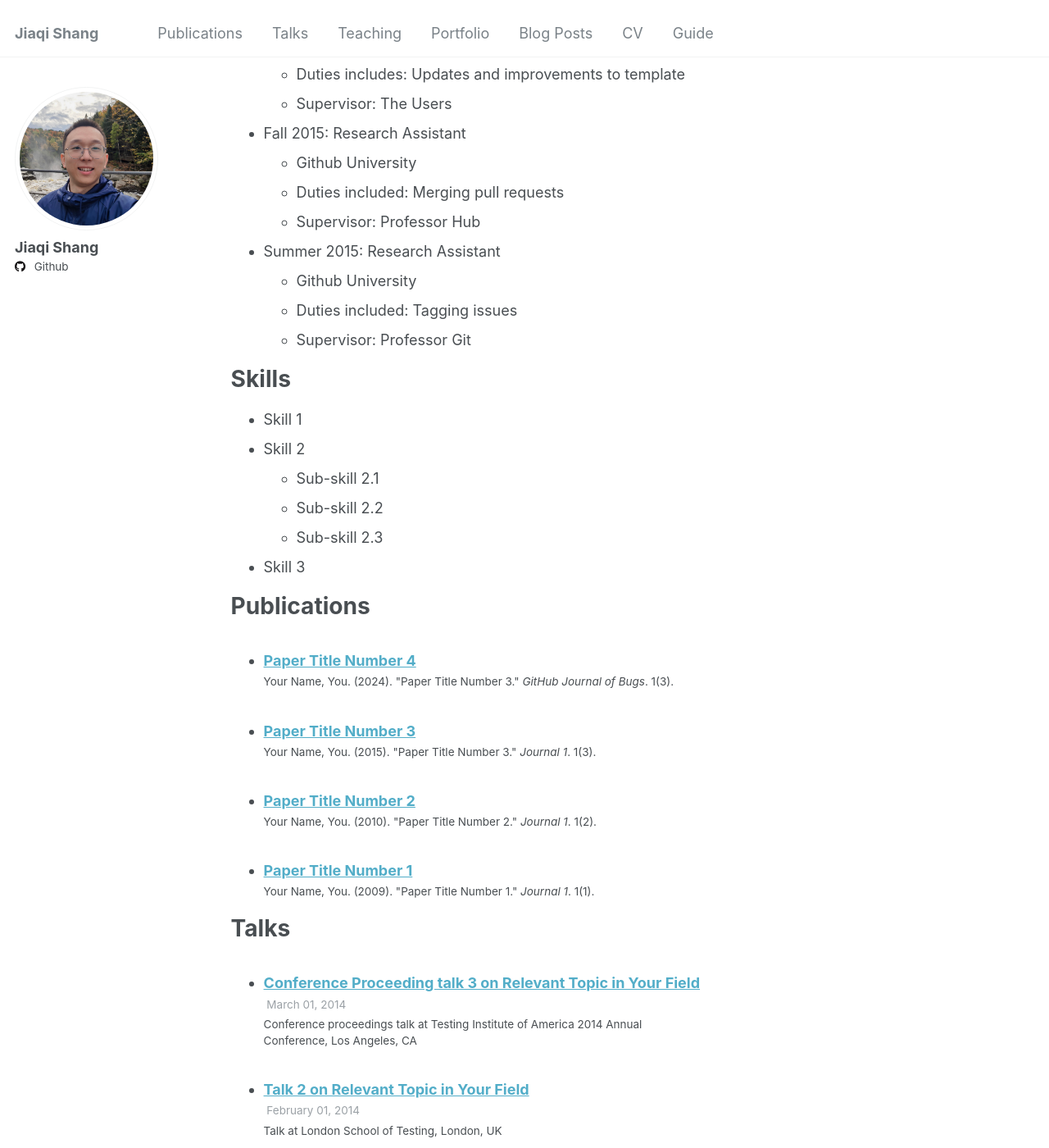
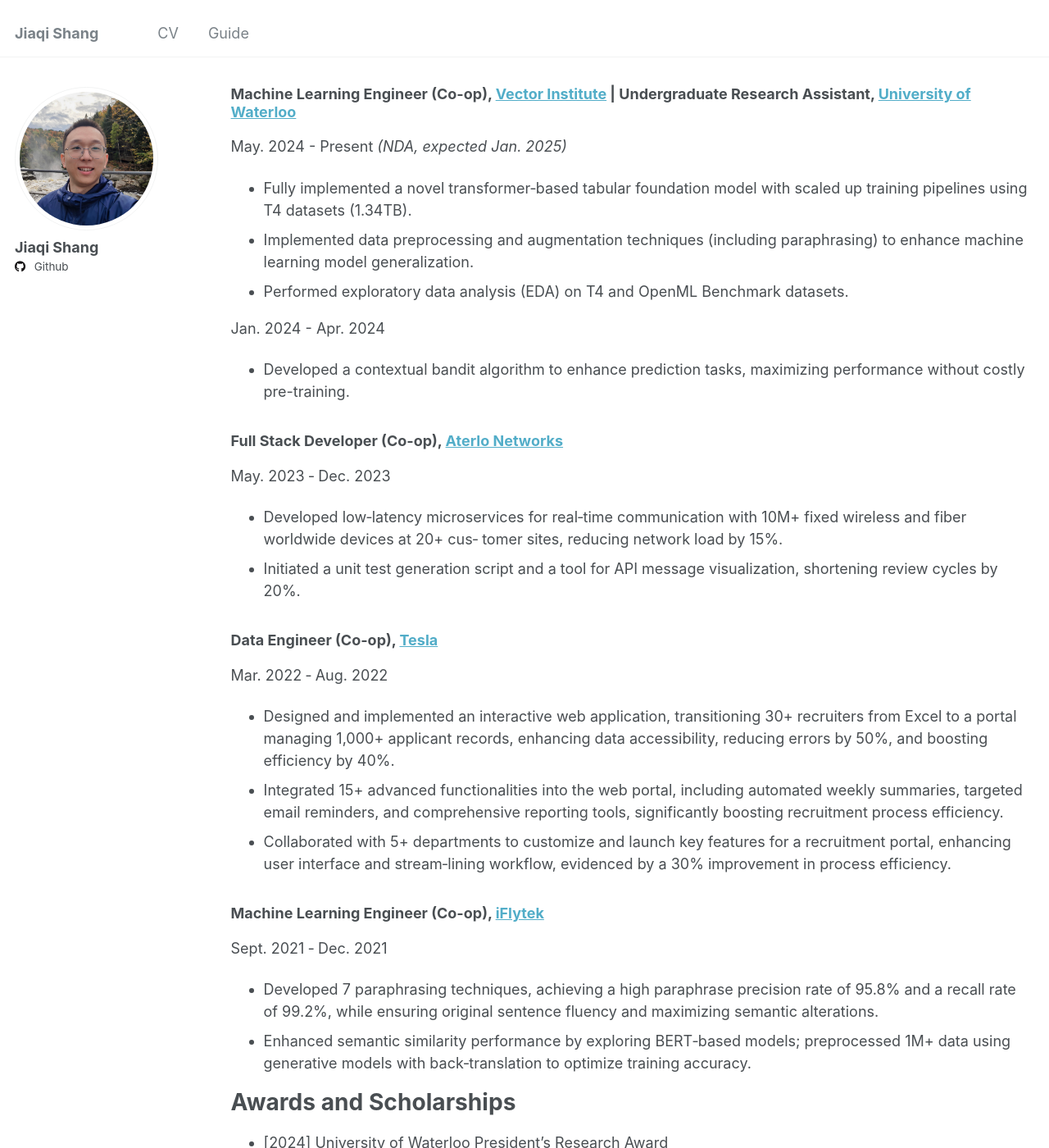
Before and after one commit to jqshang/jqshang.github.io, a Jekyll site: the page built from _pages/cv.md, in a window 1280 px wide and 1400 px high, scrolled down 364 px. Shown: the whole window at 82% size. Built offline with Jekyll 4.4.1, drawn with Linux system fonts in a browser that asks for light colours; some of the changed text lies outside the part shown.

Commit message:
update cv and about me

```diff
--- a/_config.yml
+++ b/_config.yml
@@ -323,12 +323,12 @@ whitelist:
 #  - <base_path>/tags/my-awesome-tag/index.html ~> path: /tags/
 #  - <base_path/categories/my-awesome-category/index.html ~> path: /categories/
 #  - <base_path/my-awesome-category/index.html ~> path: /
-category_archive:
-  type: liquid
-  path: /categories/
-tag_archive:
-  type: liquid
-  path: /tags/
+# category_archive:
+#   type: liquid
+#   path: /categories/
+# tag_archive:
+#   type: liquid
+#   path: /tags/
 # https://github.com/jekyll/jekyll-archives
 # jekyll-archives:
 #   enabled:
--- a/_data/navigation.yml
+++ b/_data/navigation.yml
@@ -5,20 +5,6 @@
 # prevent it from being included in the site.
 
 main:
-  - title: "Publications"
-    url: /publications/
-
-  - title: "Talks"
-    url: /talks/
-
-  - title: "Teaching"
-    url: /teaching/
-
-  - title: "Portfolio"
-    url: /portfolio/
-
-  - title: "Blog Posts"
-    url: /year-archive/
 
   - title: "CV"
     url: /cv/
--- a/_pages/cv.md
+++ b/_pages/cv.md
@@ -9,56 +9,43 @@ redirect_from:
 
 {% include base_path %}
 
+[Download my one-page résumé](https://github.com/jqshang/Resume/blob/main/Jiaqi-Charles-Shang-Resume.pdf).
+
 Education
 ======
-* Ph.D in Version Control Theory, GitHub University, 2018 (expected)
-* M.S. in Jekyll, GitHub University, 2014
-* B.S. in GitHub, GitHub University, 2012
+* BMath in Computer Science and Statistics (Co-op), [University of Waterloo](https://uwaterloo.ca/), 2025 (Expected)
+  * GPA: 91.29%,obtained Academic Excellent Standing and Term Distinction for all terms.
+  * Relevant Coursework: Introduction to Artificial Intelligence, Algorithms, Data Structure, Operating System, and User Interface.
 
-Work experience
+Experience
 ======
-* Spring 2024: Academic Pages Collaborator
-  * Github University
-  * Duties includes: Updates and improvements to template
-  * Supervisor: The Users
+### Machine Learning Engineer (Co-op), [Vector Institute](https://vectorinstitute.ai/) | Undergraduate Research Assistant, [University of Waterloo](https://uwaterloo.ca/)
+May. 2024 - Present _(NDA, expected Jan. 2025)_
+* Fully implemented a novel transformer‐based tabular foundation model with scaled up training pipelines using T4 datasets (1.34TB).
+* Implemented data preprocessing and augmentation techniques (including paraphrasing) to enhance machine learning model generalization.
+* Performed exploratory data analysis (EDA) on T4 and OpenML Benchmark datasets.
 
-* Fall 2015: Research Assistant
-  * Github University
-  * Duties included: Merging pull requests
-  * Supervisor: Professor Hub
+Jan. 2024 - Apr. 2024
+* Developed a contextual bandit algorithm to enhance prediction tasks, maximizing performance without costly pre-training.
 
-* Summer 2015: Research Assistant
-  * Github University
-  * Duties included: Tagging issues
-  * Supervisor: Professor Git
+### Full Stack Developer (Co-op), [Aterlo Networks](https://aterlo.com/)
+May. 2023 ‐ Dec. 2023
+* Developed low‐latency microservices for real‐time communication with 10M+ fixed wireless and fiber worldwide devices at 20+ cus‐ tomer sites, reducing network load by 15%.
+* Initiated a unit test generation script and a tool for API message visualization, shortening review cycles by 20%.
 
-Skills
+### Data Engineer (Co-op), [Tesla](https://www.tesla.com/)
+Mar. 2022 ‐ Aug. 2022
+* Designed and implemented an interactive web application, transitioning 30+ recruiters from Excel to a portal managing 1,000+ applicant records, enhancing data accessibility, reducing errors by 50%, and boosting efficiency by 40%.
+* Integrated 15+ advanced functionalities into the web portal, including automated weekly summaries, targeted email reminders, and comprehensive reporting tools, significantly boosting recruitment process efficiency.
+* Collaborated with 5+ departments to customize and launch key features for a recruitment portal, enhancing user interface and stream‐lining workflow, evidenced by a 30% improvement in process efficiency.
+
+### Machine Learning Engineer (Co-op), [iFlytek](https://www.iflytek.com/en/)
+Sept. 2021 ‐ Dec. 2021
+* Developed 7 paraphrasing techniques, achieving a high paraphrase precision rate of 95.8% and a recall rate of 99.2%, while ensuring original sentence fluency and maximizing semantic alterations.
+* Enhanced semantic similarity performance by exploring BERT‐based models; preprocessed 1M+ data using generative models with back‐translation to optimize training accuracy.
+
+Awards and Scholarships
 ======
-* Skill 1
-* Skill 2
-  * Sub-skill 2.1
-  * Sub-skill 2.2
-  * Sub-skill 2.3
-* Skill 3
-
-Publications
-======
-  <ul>{% for post in site.publications reversed %}
-    {% include archive-single-cv.html %}
-  {% endfor %}</ul>
-
-Talks
-======
-  <ul>{% for post in site.talks reversed %}
-    {% include archive-single-talk-cv.html  %}
-  {% endfor %}</ul>
-
-Teaching
-======
-  <ul>{% for post in site.teaching reversed %}
-    {% include archive-single-cv.html %}
-  {% endfor %}</ul>
-
-Service and leadership
-======
-* Currently signed in to 43 different slack teams
+* [2024] University of Waterloo President’s Research Award
+* [2022] University of Waterloo CS International Student Upper‐Year Scholarship
+* [2021] University of Waterloo President’s Scholarship of Distinction
```
Also changed, not shown: _pages/about.md (+1 -1 lines).
